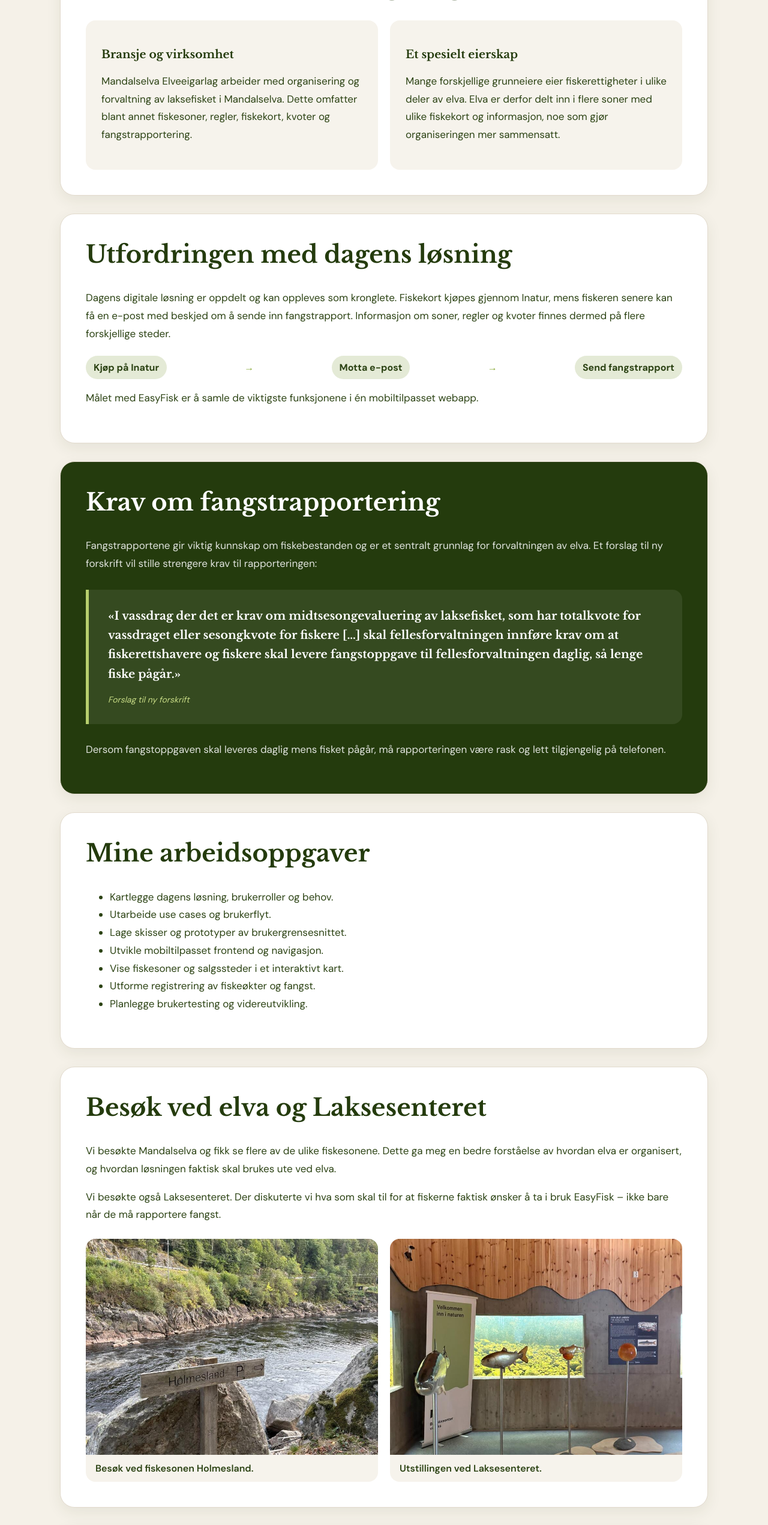
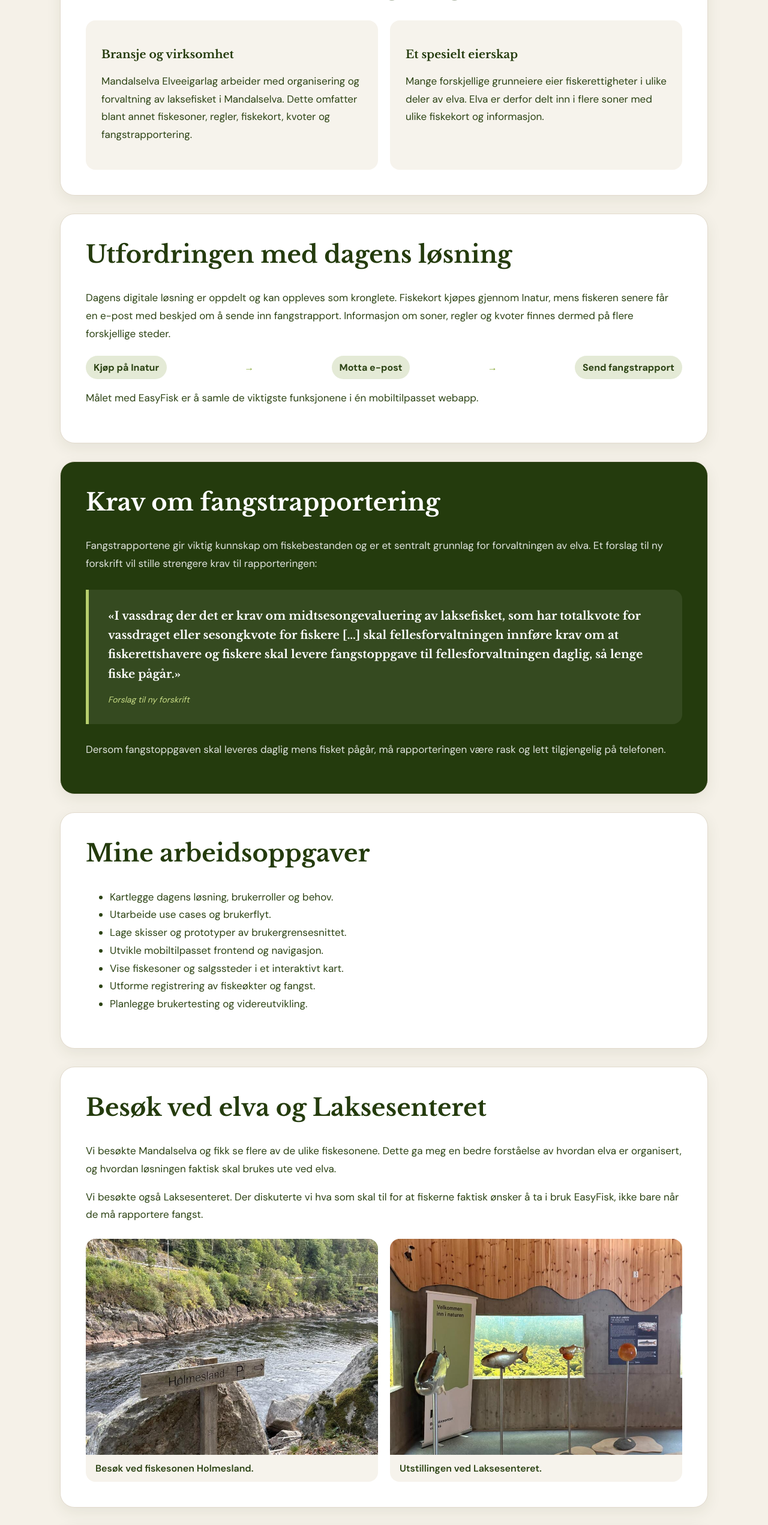
Before and after one commit to synnekyrkjebo/praksis, a plain HTML site: page status1.html in a window 1280 px wide. Shown: the part 1180-3722 px from the top of the page at 60% size. Drawn offline with nearby package versions, Linux system fonts and the light colour scheme.

Commit message:
Refine text for clarity and conciseness in status1.html

```diff
--- a/status1.html
+++ b/status1.html
@@ -41,14 +41,14 @@
                     </div>
                     <div class="info-box">
                         <h3>Et spesielt eierskap</h3>
-                        <p>Mange forskjellige grunneiere eier fiskerettigheter i ulike deler av elva. Elva er derfor delt inn i flere soner med ulike fiskekort og informasjon, noe som gjør organiseringen mer sammensatt.</p>
+                        <p>Mange forskjellige grunneiere eier fiskerettigheter i ulike deler av elva. Elva er derfor delt inn i flere soner med ulike fiskekort og informasjon.</p>
                     </div>
                 </div>
             </section>
 
             <section class="status-section">
                 <h2>Utfordringen med dagens løsning</h2>
-                <p>Dagens digitale løsning er oppdelt og kan oppleves som kronglete. Fiskekort kjøpes gjennom Inatur, mens fiskeren senere kan få en e-post med beskjed om å sende inn fangstrapport. Informasjon om soner, regler og kvoter finnes dermed på flere forskjellige steder.</p>
+                <p>Dagens digitale løsning er oppdelt og kan oppleves som kronglete. Fiskekort kjøpes gjennom Inatur, mens fiskeren senere får en e-post med beskjed om å sende inn fangstrapport. Informasjon om soner, regler og kvoter finnes dermed på flere forskjellige steder.</p>
                 <div class="process" aria-label="Dagens brukerreise">
                     <span>Kjøp på Inatur</span><b>→</b><span>Motta e-post</span><b>→</b><span>Send fangstrapport</span>
                 </div>
@@ -81,7 +81,7 @@
             <section class="status-section">
                 <h2>Besøk ved elva og Laksesenteret</h2>
                 <p>Vi besøkte Mandalselva og fikk se flere av de ulike fiskesonene. Dette ga meg en bedre forståelse av hvordan elva er organisert, og hvordan løsningen faktisk skal brukes ute ved elva.</p>
-                <p>Vi besøkte også Laksesenteret. Der diskuterte vi hva som skal til for at fiskerne faktisk ønsker å ta i bruk EasyFisk – ikke bare når de må rapportere fangst.</p>
+                <p>Vi besøkte også Laksesenteret. Der diskuterte vi hva som skal til for at fiskerne faktisk ønsker å ta i bruk EasyFisk, ikke bare når de må rapportere fangst.</p>
                 <div class="visit-gallery">
                     <figure>
                         <img src="images/holmesland-sone.jpeg?v=2" alt="Fiskesonen Holmesland ved Mandalselva">
@@ -102,13 +102,13 @@
                     <article><h3>Personlig statistikk</h3><p>Se egen aktivitet, fangster og utvikling over tid.</p></article>
                     <article><h3>Utmerkelser</h3><p>Få achievements for aktivitet og gode fiskevaner.</p></article>
                 </div>
-                <p class="status-note">Gamification skal fremme bærekraftig fiske og korrekt fangstrapportering – ikke bare konkurranse om størst eller flest fisk.</p>
+                <p class="status-note">Gamification skal fremme bærekraftig fiske og korrekt fangstrapportering, ikke bare konkurranse om størst eller flest fisk.</p>
             </section>
         </div>
     </main>
 
     <footer>
-        <a class="footer-logo" href="index.html"><span>🐟</span>EasyFisk</a>
+        <a class="footer-logo" href="index.html">EasyFisk</a>
         <p>EasyFisk – Praksisprosjekt 2026 | Synne Kyrkjebø</p>
     </footer>
 </body>
```
